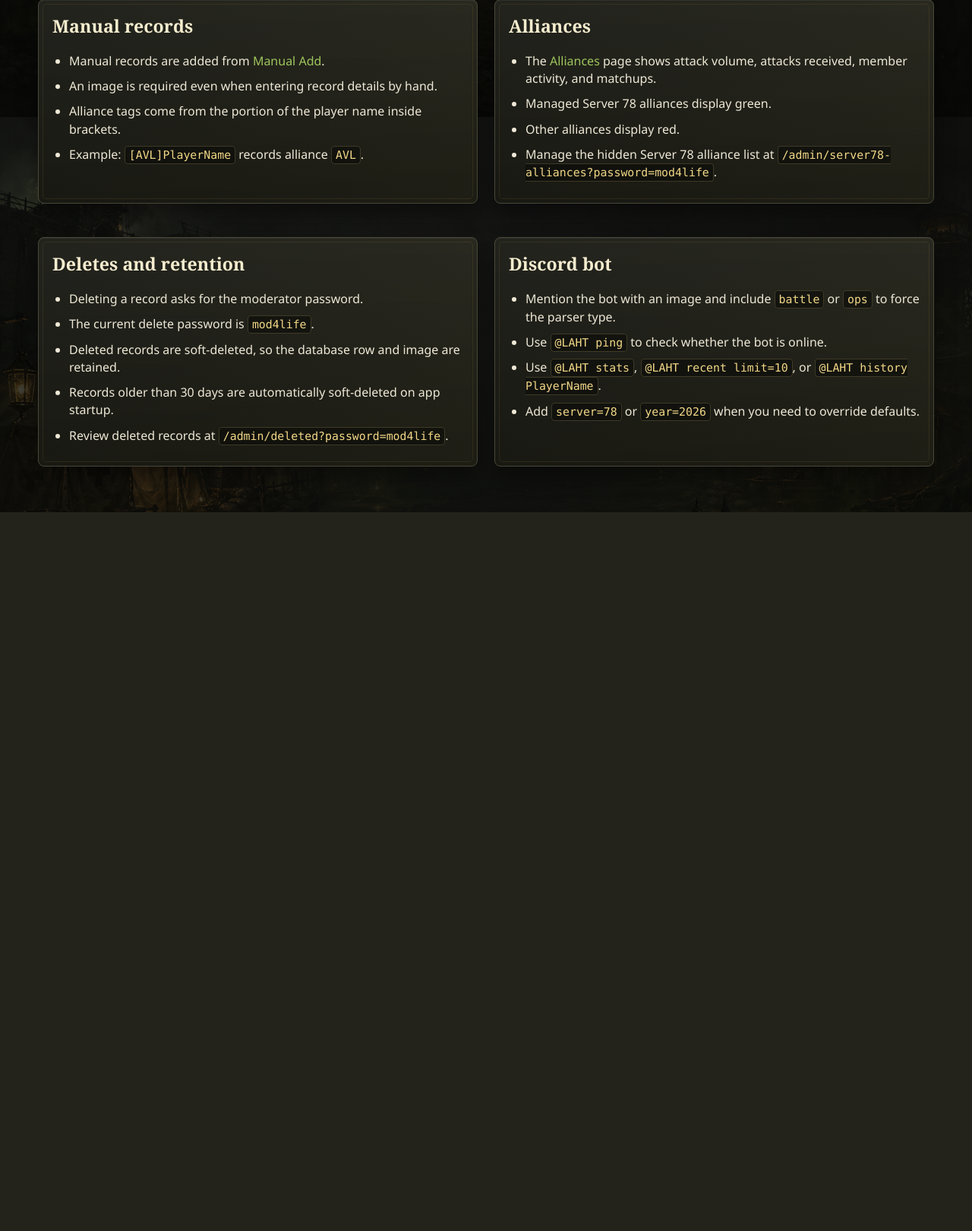
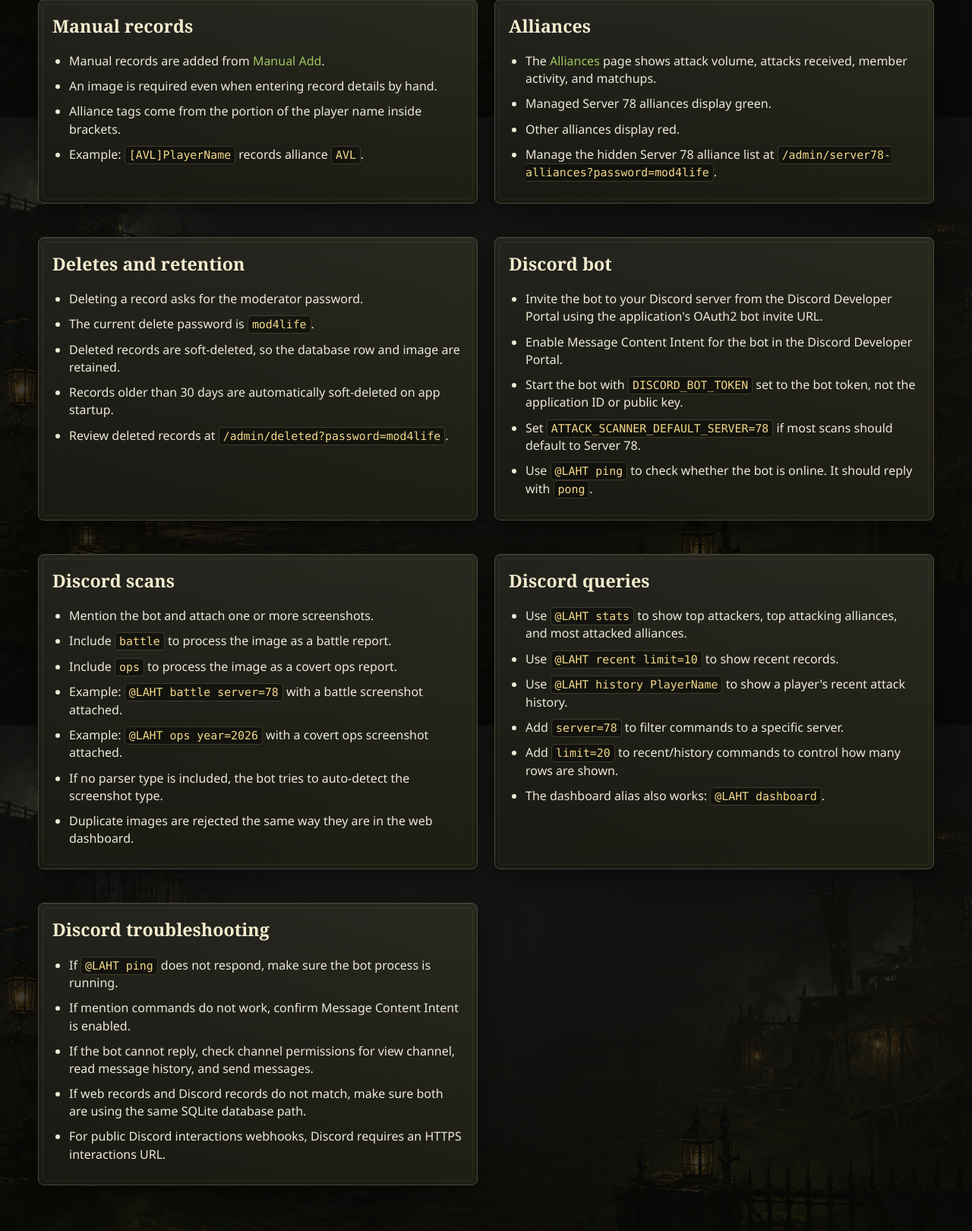
Before and after one commit to modeerf/attackscanner, a FastAPI app: page /manual in a window 1280 px wide. Shown: the part 646-2266 px from the top of the page at 76% size. Before the commit the page ends 1320 px from the top, so only its background shows below. Run offline with FastAPI, Linux system fonts and the light colour scheme.

Commit message:
updated user manual

```diff
--- a/attack_scanner/app/templates/manual.html
+++ b/attack_scanner/app/templates/manual.html
@@ -63,10 +63,47 @@
   <article class="card manual-card">
     <h2>Discord bot</h2>
     <ul>
-      <li>Mention the bot with an image and include <code>battle</code> or <code>ops</code> to force the parser type.</li>
-      <li>Use <code>@LAHT ping</code> to check whether the bot is online.</li>
-      <li>Use <code>@LAHT stats</code>, <code>@LAHT recent limit=10</code>, or <code>@LAHT history PlayerName</code>.</li>
-      <li>Add <code>server=78</code> or <code>year=2026</code> when you need to override defaults.</li>
+      <li>Invite the bot to your Discord server from the Discord Developer Portal using the application's OAuth2 bot invite URL.</li>
+      <li>Enable Message Content Intent for the bot in the Discord Developer Portal.</li>
+      <li>Start the bot with <code>DISCORD_BOT_TOKEN</code> set to the bot token, not the application ID or public key.</li>
+      <li>Set <code>ATTACK_SCANNER_DEFAULT_SERVER=78</code> if most scans should default to Server 78.</li>
+      <li>Use <code>@LAHT ping</code> to check whether the bot is online. It should reply with <code>pong</code>.</li>
+    </ul>
+  </article>
+
+  <article class="card manual-card">
+    <h2>Discord scans</h2>
+    <ul>
+      <li>Mention the bot and attach one or more screenshots.</li>
+      <li>Include <code>battle</code> to process the image as a battle report.</li>
+      <li>Include <code>ops</code> to process the image as a covert ops report.</li>
+      <li>Example: <code>@LAHT battle server=78</code> with a battle screenshot attached.</li>
+      <li>Example: <code>@LAHT ops year=2026</code> with a covert ops screenshot attached.</li>
+      <li>If no parser type is included, the bot tries to auto-detect the screenshot type.</li>
+      <li>Duplicate images are rejected the same way they are in the web dashboard.</li>
+    </ul>
+  </article>
+
+  <article class="card manual-card">
+    <h2>Discord queries</h2>
+    <ul>
+      <li>Use <code>@LAHT stats</code> to show top attackers, top attacking alliances, and most attacked alliances.</li>
+      <li>Use <code>@LAHT recent limit=10</code> to show recent records.</li>
+      <li>Use <code>@LAHT history PlayerName</code> to show a player's recent attack history.</li>
+      <li>Add <code>server=78</code> to filter commands to a specific server.</li>
+      <li>Add <code>limit=20</code> to recent/history commands to control how many rows are shown.</li>
+      <li>The dashboard alias also works: <code>@LAHT dashboard</code>.</li>
+    </ul>
+  </article>
+
+  <article class="card manual-card">
+    <h2>Discord troubleshooting</h2>
+    <ul>
+      <li>If <code>@LAHT ping</code> does not respond, make sure the bot process is running.</li>
+      <li>If mention commands do not work, confirm Message Content Intent is enabled.</li>
+      <li>If the bot cannot reply, check channel permissions for view channel, read message history, and send messages.</li>
+      <li>If web records and Discord records do not match, make sure both are using the same SQLite database path.</li>
+      <li>For public Discord interactions webhooks, Discord requires an HTTPS interactions URL.</li>
     </ul>
   </article>
 </section>
```
